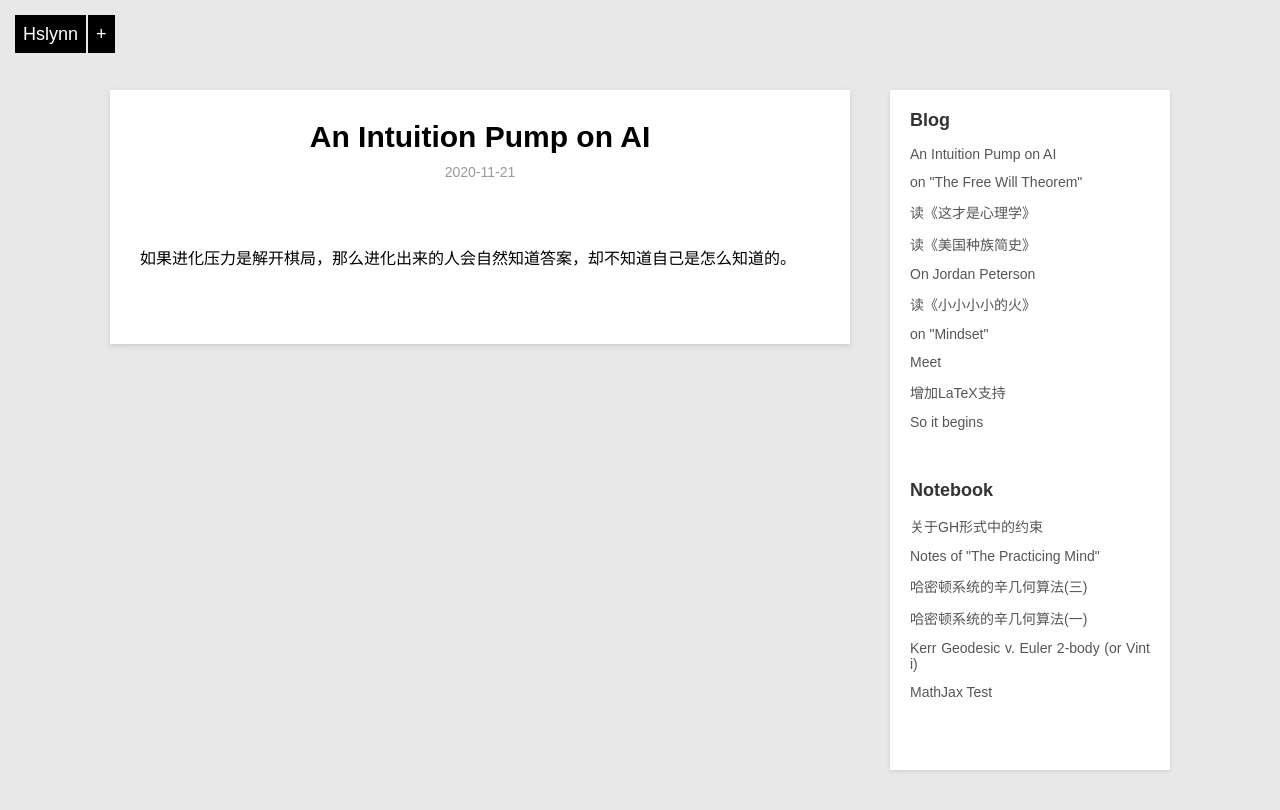
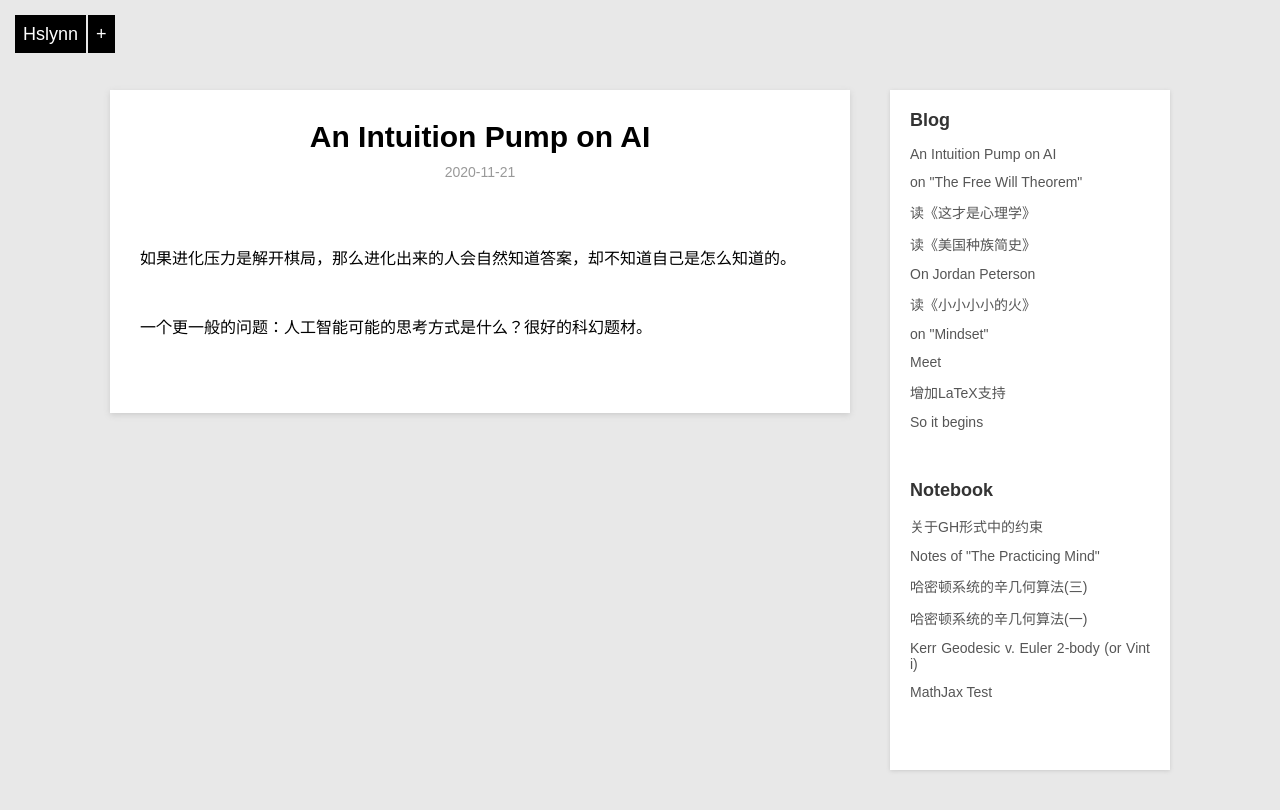
Before and after one commit to hslynn/hslynn.github.io, a Jekyll site: the page built from _posts/blog/2020-11-21-An-Intuition-Pump-On-AI.md, in a window 1280 px wide. Shown: the top 810 px of the page. Built offline with Jekyll 4.4.1, drawn with Linux system fonts in a browser that asks for light colours.

Commit message:
Update 2020-11-21-An-Intuition-Pump-On-AI.md

```diff
--- a/_posts/blog/2020-11-21-An-Intuition-Pump-On-AI.md
+++ b/_posts/blog/2020-11-21-An-Intuition-Pump-On-AI.md
@@ -5,3 +5,5 @@ category: blog
 description: 一个人工智能的直觉泵
 ---
 如果进化压力是解开棋局，那么进化出来的人会自然知道答案，却不知道自己是怎么知道的。
+
+一个更一般的问题：人工智能可能的思考方式是什么？很好的科幻题材。
```
